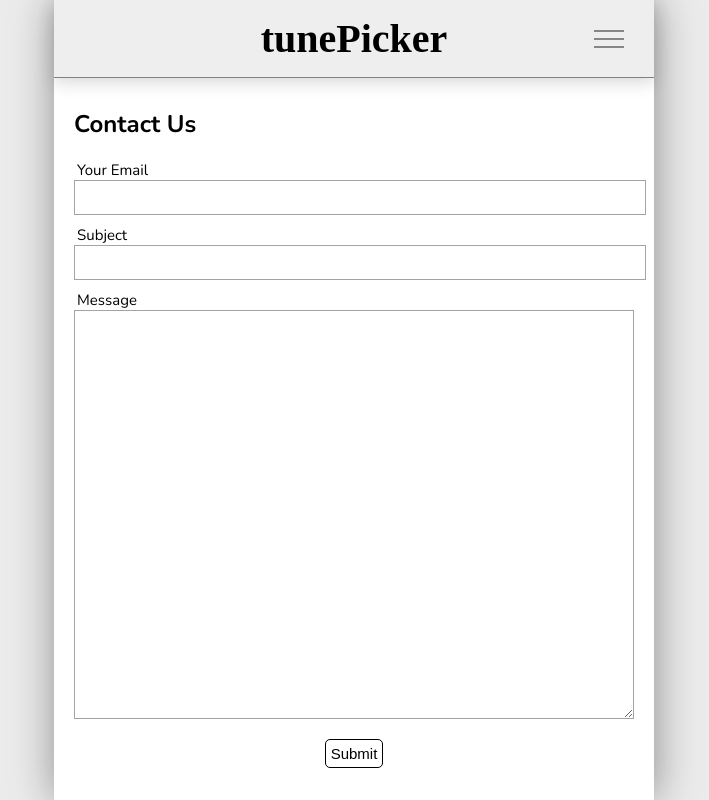
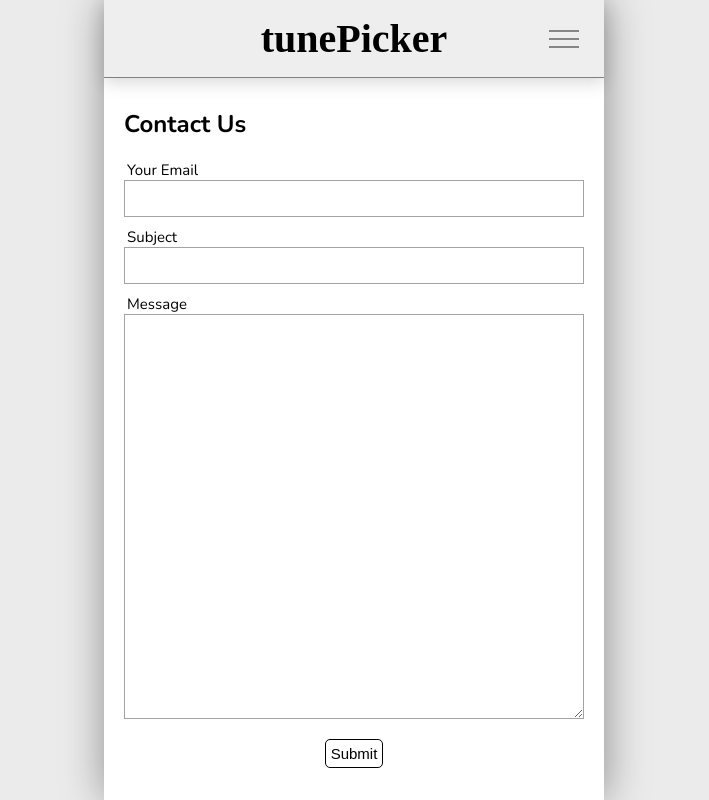
Before and after one commit to dougc85/tunepicker, a React (Create React App) app: page /contact in a window 1280 px wide. Shown: the whole page, without its empty margins (286-995 px from the left). Built offline with nearby package versions, Linux system fonts and the light colour scheme; no server answers; sample sign-in values are in the browser's storage; a web font is replaced by a local one.

Commit message:
fixed styling on desktops

```diff
--- a/src/GlobalStyles.js
+++ b/src/GlobalStyles.js
@@ -38,7 +38,7 @@ const GlobalStyles = createGlobalStyle`
     background-color: white;
 
     @media only screen and (min-width : 920px) {
-      max-width: 600px;
+      max-width: 500px;
       margin: 0 auto;
       box-shadow: 1px 0 40px rgba(0,0,0, .4);
     }
--- a/src/components/Contact/Contact.styled.js
+++ b/src/components/Contact/Contact.styled.js
@@ -21,6 +21,7 @@ export const ContactForm = styled.form`
   display: flex;
   flex-direction: column;
 
+
   label {
     display: block;
     margin-left: 3px;
@@ -37,10 +38,11 @@ export const ContactForm = styled.form`
 export const FormElement = styled.div`
 
   input {
-    padding: 5px;
+    padding: 6px;
     font-size: 1.7rem;
     width: 100%;
     margin-bottom: 1rem;
+    box-sizing: border-box;
   }
 `
 
@@ -54,6 +56,8 @@ export const FormElementTextArea = styled.div`
     padding: 6px;
     font-size: 1.7rem;
     flex: 1;
+    width: 100%;
+    box-sizing: border-box;
   }
 `
 
--- a/src/components/Header/Header.styled.js
+++ b/src/components/Header/Header.styled.js
@@ -17,7 +17,7 @@ export const HeaderStyled = styled.header`
   top: 0;
   width: 100vw;
   @media only screen and (min-width : 920px) {
-      max-width: 600px;
+      max-width: 500px;
       margin: 0 auto;
     }
 
--- a/src/components/Library/Library.js
+++ b/src/components/Library/Library.js
@@ -23,7 +23,6 @@ function Library(props) {
 
       <Link to={'/library/allsongs'}>All Songs</Link>
     </LibraryStyled>
-    // <Loading />
   )
 }
 
--- a/src/components/Library/Library.styled.js
+++ b/src/components/Library/Library.styled.js
@@ -26,6 +26,10 @@ const anchorStyles = `
   &:link, &:visited {
     color: white;
     text-decoration: none;
+  }
+
+  @media only screen and (min-width : 920px) {
+    width: 80%;
   }
 `
 
--- a/src/components/LoginSignup/LoginSignupForm/LoginSignupForm.styled.js
+++ b/src/components/LoginSignup/LoginSignupForm/LoginSignupForm.styled.js
@@ -52,7 +52,11 @@ export const Inputs = styled.div`
   margin-bottom: 1.5rem;
   position: relative;
   width: 100%;
-  max-width: 500px;
+  max-width: 400px;
+
+  @media only screen and (min-width : 920px) {
+      width: 50%;
+    }
 
   >p {
     position: absolute;
--- a/src/components/PickController/PickController.styled.js
+++ b/src/components/PickController/PickController.styled.js
@@ -25,6 +25,11 @@ export const PickControllerStyled = styled.div`
   button {
     touch-action: manipulation;
   }
+
+  @media only screen and (min-width : 920px) {
+      max-width: 480px;
+      margin: 0 auto;
+    }
 `
 
 export const EmptyControllerStyled = styled.div`
--- a/src/components/Welcome/Welcome.styled.js
+++ b/src/components/Welcome/Welcome.styled.js
@@ -10,7 +10,7 @@ export const WelcomeStyled = styled.div`
   justify-content: space-evenly;
   margin: 0 auto;
   @media only screen and (orientation: landscape) {
-    height: 500px;
+    min-height: 500px;
   }
 
 
```
